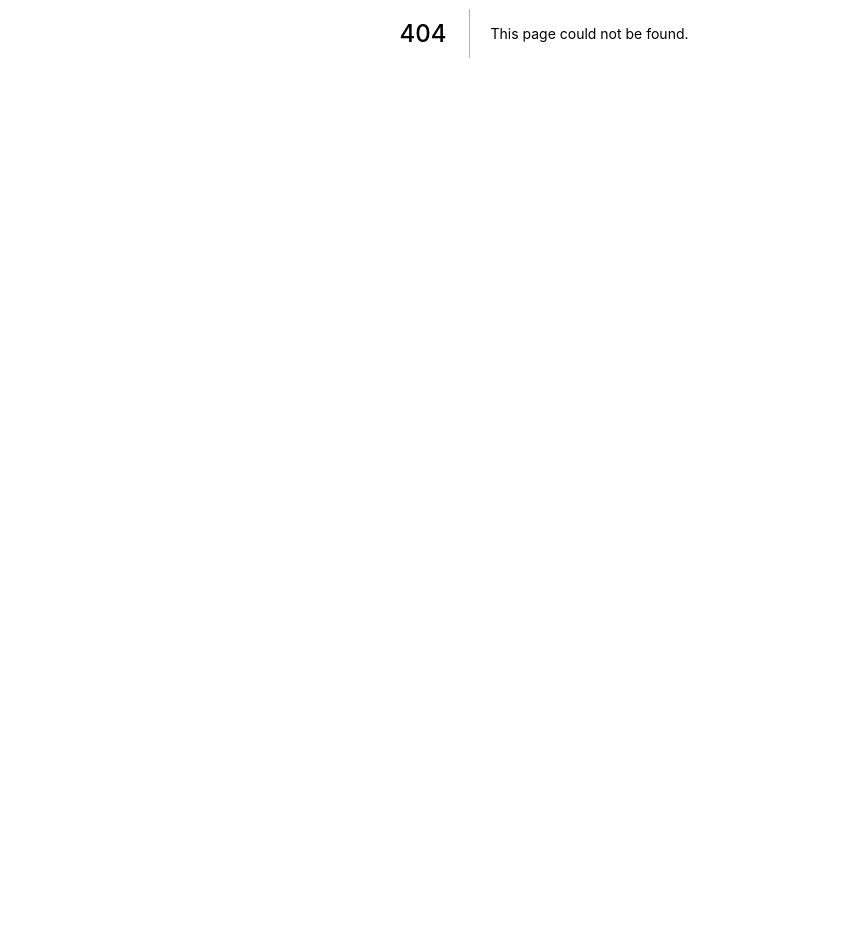
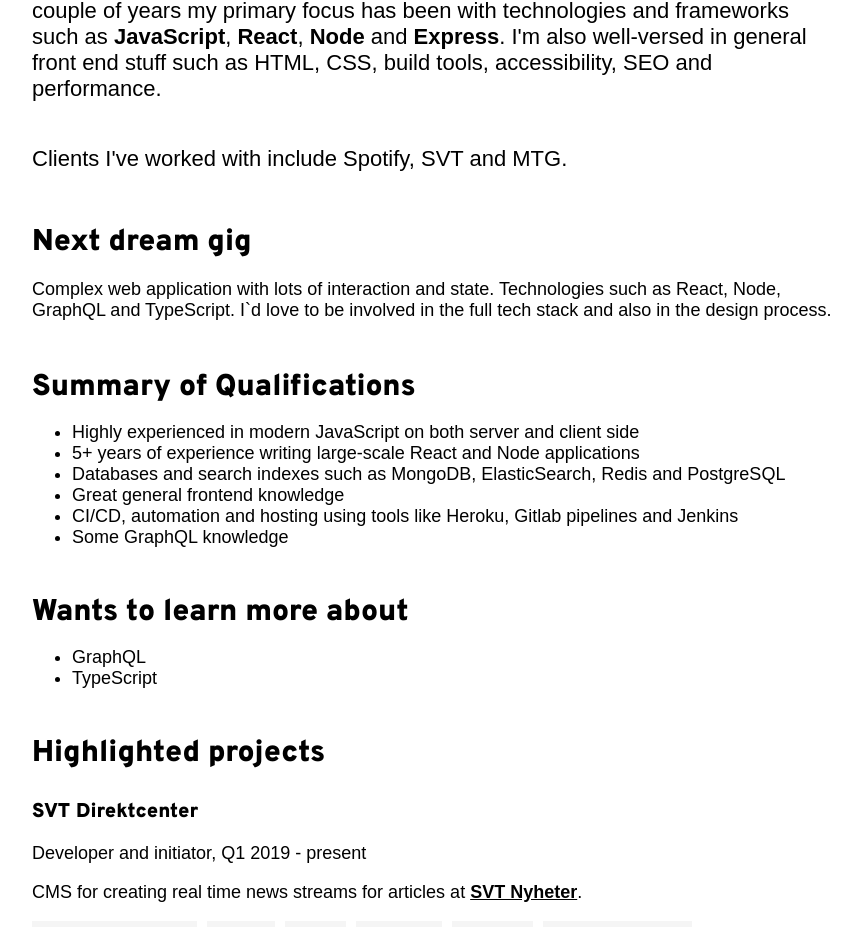
Before and after one commit to sthlmio/web, a Next.js app: page /viktor-kalajo in a window 1280 px wide. Before the commit this address had no page. Shown: the part 367-1294 px from the top of the page, without its empty margins (96-957 px from the left). Before the commit the page ends 800 px from the top, so only its background shows below. Built offline with nearby package versions, Linux system fonts and the light colour scheme; a web font is replaced by a local one.

Commit message:
Added profile for Viktor Kalajo

```diff
--- /dev/null
+++ b/components/project.js
@@ -0,0 +1,44 @@
+import React, { Component } from 'react';
+import PropTypes from 'prop-types';
+
+export const Project = ({ from, to, role, title, children, tags }) => (
+  <article>
+    <h4>{title}</h4>
+    <p className="text">
+      {role}, {from} - {to}
+    </p>
+    {children}
+    <ul className="tags">
+      {tags.map(tag => (
+        <li key={tag}>{tag}</li>
+      ))}
+    </ul>
+    {/*language=SCSS*/}
+    <style jsx>
+      {`
+        .tags {
+          list-style-type: none;
+          padding: 0;
+        }
+        .tags li {
+          float: left;
+          background: #f5f5f5;
+          padding: 5px 10px;
+          margin-right: 10px;
+          margin-bottom: 5px;
+          font-weight: 600;
+          font-size: 14px;
+          text-transform: uppercase;
+        }
+      `}
+    </style>
+  </article>
+);
+
+Project.propTypes = {
+  from: PropTypes.string,
+  to: PropTypes.string,
+  role: PropTypes.string,
+  title: PropTypes.node,
+  tags: PropTypes.arrayOf(PropTypes.string)
+};
--- a/components/team.js
+++ b/components/team.js
@@ -29,6 +29,7 @@ export function Team () {
                 <img width="200" src={require('../static/viktor-kalajo.jpg')}/>
               </div>
               <p>Viktor Kalajo</p>
+              <Link href="/viktor-kalajo"><a>Profile</a></Link>
             </div>
           </li>
           <li>
--- /dev/null
+++ b/pages/viktor-kalajo.js
@@ -0,0 +1,224 @@
+import { Header } from '../components/header';
+import { InPageHeader } from '../components/inPageHeader';
+import { Project } from '../components/project';
+
+const ViktorKalajo = () => (
+  <>
+    <Header title={`sthlm.io - Viktor Kalajo`} canonical="/viktor-kalajo/" />
+    <section>
+      <div className="content">
+        <InPageHeader />
+        <h2>Viktor Kalajo</h2>
+        <p>Elin Wägners gata 25, 129 51 Hägersten</p>
+        <small>
+          <a href="mailto:viktor@sthlm.io">viktor@sthlm.io</a>
+        </small>
+        <p>
+          I have been working professionally with web development 7+ years. The
+          last couple of years my primary focus has been with technologies and
+          frameworks such as <strong>JavaScript</strong>, <strong>React</strong>
+          , <strong>Node</strong> and <strong>Express</strong>. I'm also
+          well-versed in general front end stuff such as HTML, CSS, build tools,
+          accessibility, SEO and performance.
+        </p>
+        <p>Clients I've worked with include Spotify, SVT and MTG.</p>
+
+        <h3>Next dream gig</h3>
+        <p className="text">
+          Complex web application with lots of interaction and state.
+          Technologies such as React, Node, GraphQL and TypeScript. I`d love to
+          be involved in the full tech stack and also in the design process.
+        </p>
+
+        <h3>Summary of Qualifications</h3>
+        <ul>
+          <li>
+            Highly experienced in modern JavaScript on both server and client
+            side
+          </li>
+          <li>
+            5+ years of experience writing large-scale React and Node
+            applications
+          </li>
+          <li>
+            Databases and search indexes such as MongoDB, ElasticSearch, Redis
+            and PostgreSQL
+          </li>
+          <li>Great general frontend knowledge</li>
+          <li>
+            CI/CD, automation and hosting using tools like Heroku, Gitlab
+            pipelines and Jenkins
+          </li>
+          <li>Some GraphQL knowledge</li>
+        </ul>
+
+        <h3>Wants to learn more about</h3>
+        <ul>
+          <li>GraphQL</li>
+          <li>TypeScript</li>
+        </ul>
+
+        <h3>Highlighted projects</h3>
+        <Project
+          title="SVT Direktcenter"
+          role="Developer and initiator"
+          from="Q1 2019"
+          to="present"
+          tags={[
+            'Google Firestore',
+            'React',
+            'Node',
+            'Express',
+            'Heroku',
+            'Gitlab pipelines'
+          ]}
+        >
+          <p className="text">
+            CMS for creating real time news streams for articles at{' '}
+            <a href="https://svt.se/">SVT Nyheter</a>.
+          </p>
+        </Project>
+        <Project
+          title={<a href="https://svt.se/sport">SVT Sport</a>}
+          role="Front-end developer"
+          from="Q3 2014"
+          to="present"
+          tags={[
+            'React',
+            'Node',
+            'GraphQL',
+            'Express',
+            'Heroku',
+            'Gitlab pipelines',
+            'Webpack',
+            'MongoDB',
+            'Redis',
+            'Isomorphism',
+            'Universal app',
+            'Akamai'
+          ]}
+        >
+          <p className="text">
+            SVT site for sport news,{' '}
+            <a href="https://svt.se/sport">svt.se/sport</a>. Isomorphic /
+            universal SPA built using <strong>React</strong>,{' '}
+            <strong>Node</strong> and <strong>Express</strong>. High demands on
+            performance and accessibility with ~500k unique visitors per week.
+          </p>
+        </Project>
+
+        <Project
+          title={
+            <>
+              <a href="https://www.akademibokhandeln.se">Akademibokhandeln</a>{' '}
+              (via creuna)
+            </>
+          }
+          role="Lead front-end developer"
+          from="Q2 2017"
+          to="Q1 2018"
+          tags={[
+            'Python',
+            'Django',
+            'React',
+            'PostgreSQL',
+            'Heroku',
+            'ElasticSearch',
+            'Redis',
+            'Docker'
+          ]}
+        >
+          <p className="text">
+            E-commerce site{' '}
+            <a href="https://www.akademibokhandeln.se/">akademibokhandeln.se</a>{' '}
+            for books built using technologies such as{' '}
+            <strong>Django (Python)</strong>, <strong>React</strong> and{' '}
+            <strong>ElasticSearch</strong>. I was the lead front end deveoper
+            during my time on this project, but i also had the opportunity to
+            work on the back end with Django.
+          </p>
+        </Project>
+
+        <Project
+          title="Thrive"
+          role="Sole fullstack-developer"
+          from="Q1 2016"
+          to="Q3 2018"
+          tags={[
+            'React',
+            'Redux',
+            'Node',
+            'Express',
+            'Heroku',
+            'MongoDB',
+            'REST'
+          ]}
+        >
+          <p className="text">
+            Survey tool. Single page application built using{' '}
+            <strong>React</strong>, <strong>Redux</strong>,{' '}
+            <strong>Node</strong>, <strong>MongoDB</strong>,{' '}
+            <strong>Heroku</strong> and <strong>CloudFlare</strong>. I was
+            responsible for the entire tech stack in this project.
+          </p>
+        </Project>
+
+        <Project
+          title="Spotify Intranet (Via Creuna)"
+          role="Front-end developer"
+          from="Q1 2014"
+          to="Q4 2014"
+          tags={['Angular', 'Python', 'Django']}
+        >
+          <p className="text">
+            Intranet for Spotify built using Angular & Django. I worked on the
+            front end with Angular in this project.
+          </p>
+        </Project>
+      </div>
+      {/*language=SCSS*/}
+      <style jsx>{`
+        section {
+          width: 100%;
+          padding: 0;
+          background: #fff;
+          z-index: 0;
+          position: relative;
+          display: flex;
+          justify-content: center;
+          flex-direction: column;
+        }
+
+        .content {
+          display: flex;
+          flex-direction: column;
+          margin: 0 auto;
+          width: 1024px;
+          max-width: calc(100% - 40px);
+          padding: 20px;
+        }
+
+        .content div {
+          display: flex;
+          height: 100%;
+          flex-direction: column;
+          align-items: center;
+          justify-content: center;
+        }
+
+        a,
+        a:active,
+        a:visited {
+          font-weight: bold;
+          color: #000;
+        }
+
+        a:hover {
+          color: #3e46cf;
+        }
+      `}</style>
+    </section>
+  </>
+);
+
+export default ViktorKalajo;
```
Also changed, not shown: 2 other files (tests, documents, lock files or other folders).
